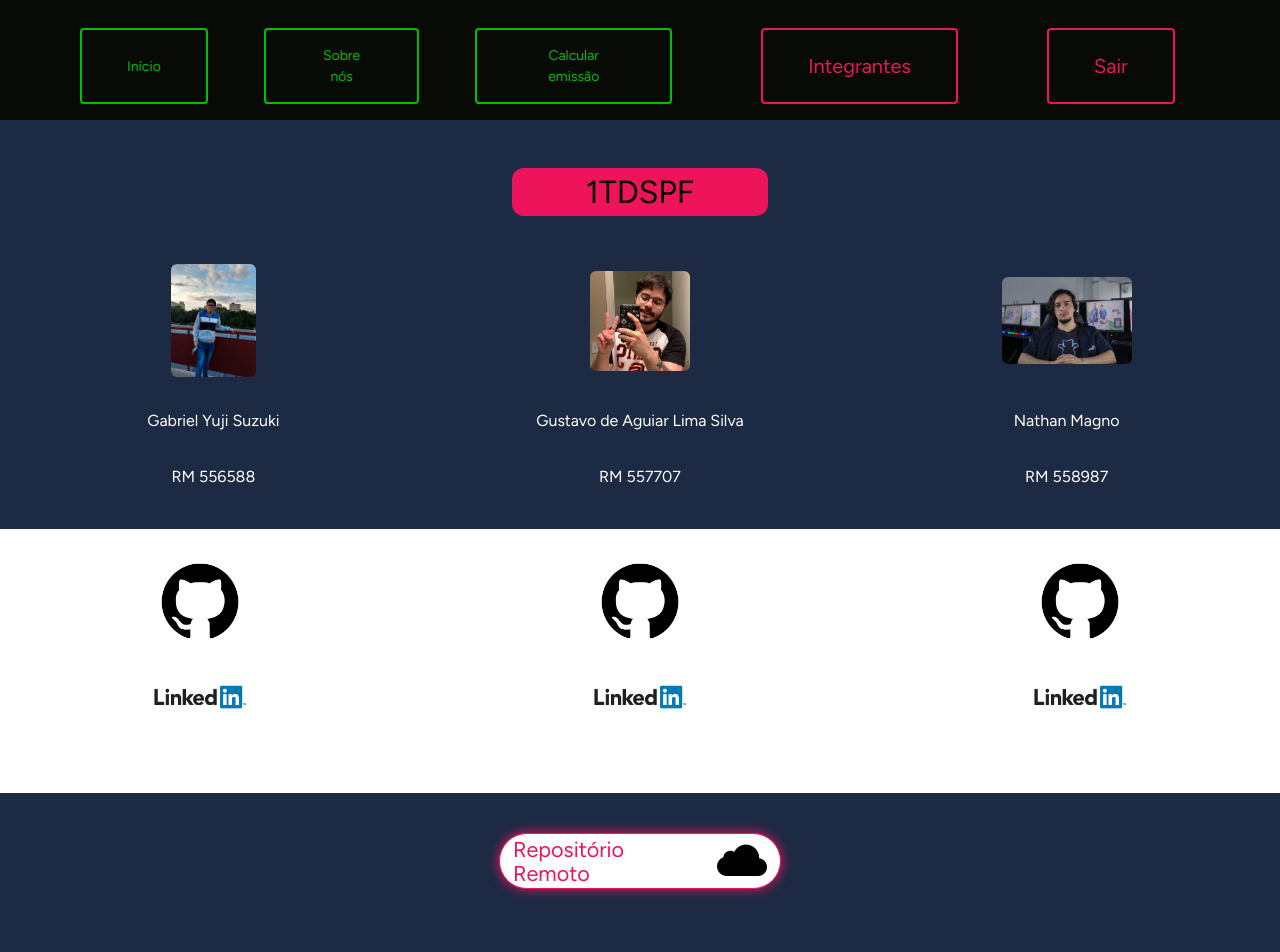
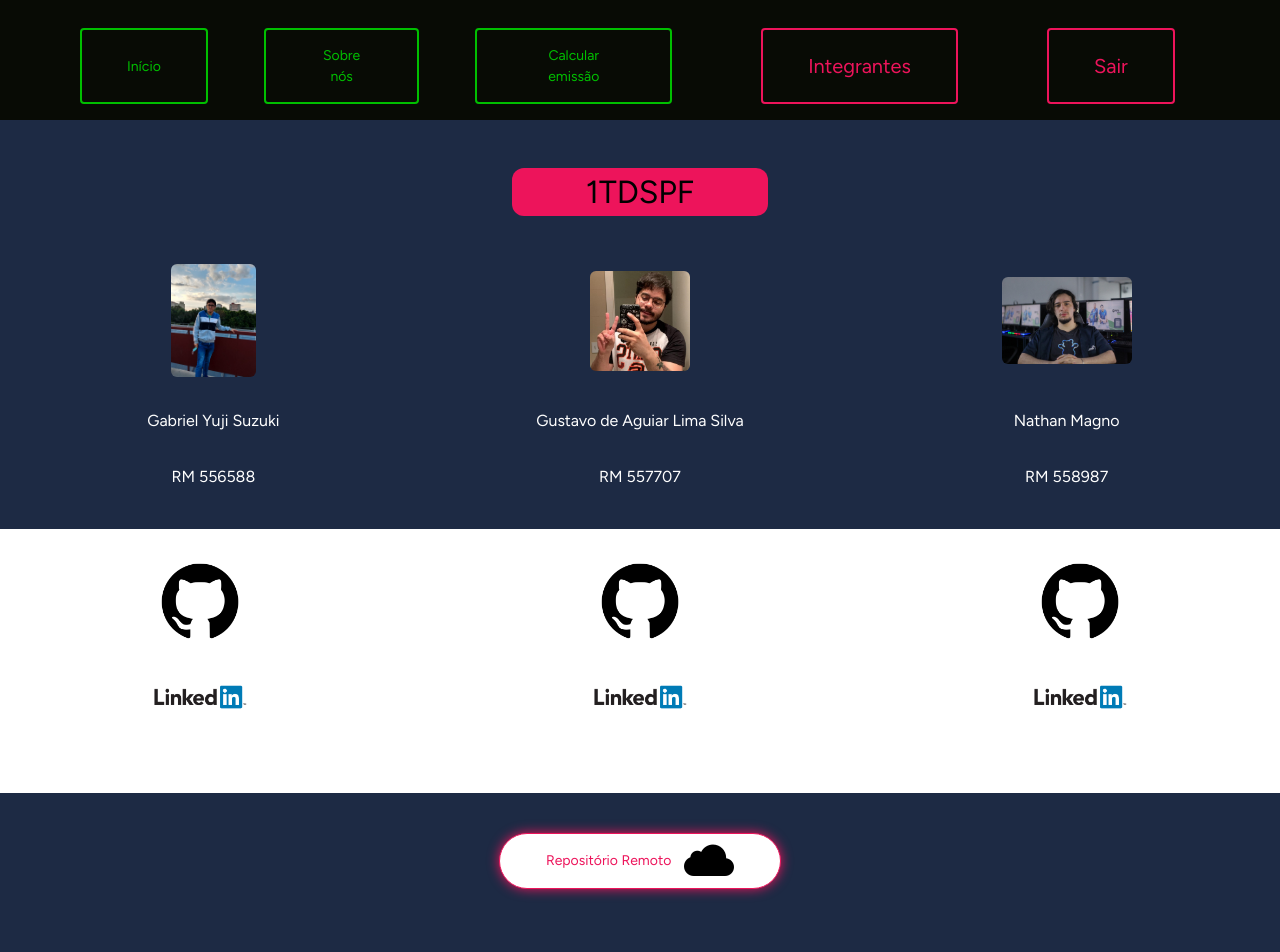
Before and after one commit to NathanMagno/CarbonTrack, a Next.js app in the folder carbon-track/: page /integrantes in a window 1280 px wide. Shown: the top 952 px of the page. Built offline with nearby package versions, Linux system fonts and the light colour scheme; no server answers; sample sign-in values are in the browser's storage.

Commit message:
AJustes na estrutura de alguns componentes

```diff
--- a/carbon-track/src/app/styles/funcionalidades.css
+++ b/carbon-track/src/app/styles/funcionalidades.css
@@ -47,7 +47,9 @@
 }
 
 .RepositorioContainer {
-    @apply mx-auto flex flex-row rounded-[32px] justify-center items-center gap-[1vw] border-[0.15vw] border-fiap shadow-[0px_0px_12px_#ed145b] hover:shadow-[0px_0px_12px_#ed145b,inset_0px_0px_12px_#ed145b] bg-white mb-[10vh] w-[28vw] cursor-pointer px-[1vw] py-[0.2vh] hover:bg-[#262626] hover:transition-all hover:duration-200 hover:ease-in-out text-[120%] lg:text-[90%] md:text-[70%] sm:text-[50%] mobile:w-[70vw] lg:w-[22vw];
+    @apply mx-auto flex flex-row rounded-[32px] justify-center items-center gap-[1vw] border-[0.15vw] border-fiap shadow-[0px_0px_12px_#ed145b] hover:shadow-[0px_0px_12px_#ed145b,inset_0px_0px_12px_#ed145b] bg-white mb-[10vh] w-[28vw]
+     cursor-pointer px-[1vw] py-[0.2vh] hover:bg-[#262626]
+      hover:transition-all hover:duration-200 hover:ease-in-out   mobile:text-[18px] lg:text-[14px]  2xl:text-[22px] mobile:w-[70vw] lg:w-[22vw];
 }
 
 
--- a/carbon-track/src/app/styles/inicial.css
+++ b/carbon-track/src/app/styles/inicial.css
@@ -23,7 +23,7 @@
 }
 
 .ContainerVideo {
-    @apply relative flex flex-col items-center bg-primary p-6 rounded-lg shadow-lg transition-transform duration-300 hover:scale-110 hover:shadow-[0px_0px_18px_#ed145b];
+    @apply relative cursor-pointer flex flex-col items-center bg-primary p-6 rounded-lg shadow-lg transition-transform duration-300 hover:scale-110 hover:shadow-[0px_0px_18px_#ed145b];
 }
 
 .ImgVideo {
--- a/carbon-track/src/components/RepositorioRemoto/RepositorioRemoto.tsx
+++ b/carbon-track/src/components/RepositorioRemoto/RepositorioRemoto.tsx
@@ -1,15 +1,12 @@
 "use client"
 import Nuvem from "@/icons/nuvem-50x50.png";
 import Image from "next/image";
-import { useRouter } from "next/navigation";
+
 
 export default function RepositorioRemoto() {
 
-  const nav = useRouter();
 
-  const irHome = () => {
-    nav.push('/')
-  }
+
 
   const navegar = () => {
     return (
@@ -33,10 +30,6 @@ export default function RepositorioRemoto() {
           <Image alt="Icone de nuvem" src={Nuvem} />
         </div>
 
-        <nav>
-          <p className="Li" onClick={irHome}>Página Inicial</p>
-        </nav>
-
 
       </aside>
 
```
